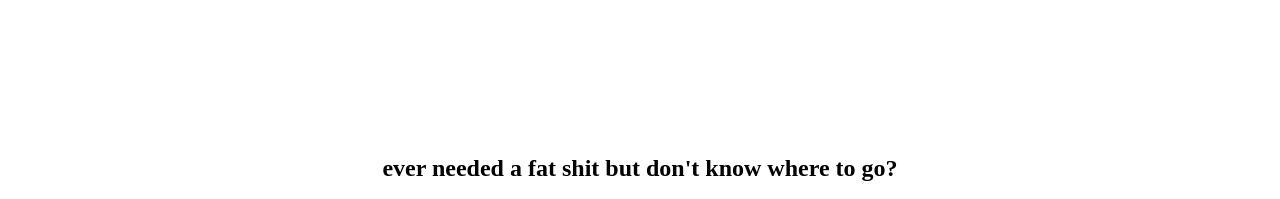
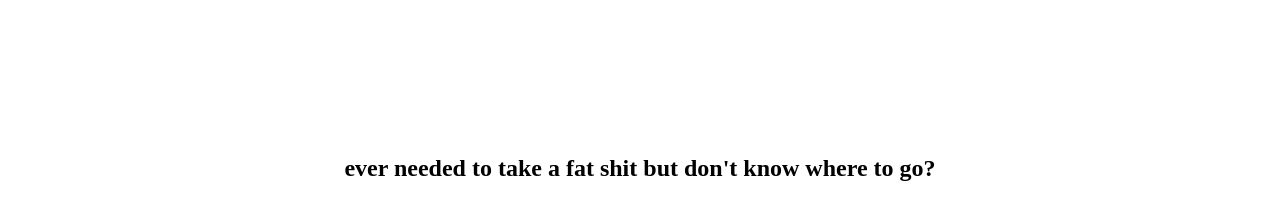
Before and after one commit to nlin21/PRM, a website: page index.html in a window 1280 px wide. Shown: the part 78-277 px from the top of the page. Drawn offline with Linux system fonts and the light colour scheme; a web font is replaced by a local one.

Commit message:
Update index.html

```diff
--- a/index.html
+++ b/index.html
@@ -26,7 +26,7 @@
    </div>
 
    <div id="landing">
-      <h2>ever needed a fat shit but don't know where to go?</h2>
+      <h2>ever needed to take a fat shit but don't know where to go?</h2>
       <img src="resources/toilet.png" height="200" alt="PRM Logo">
       <h1>WE GOT YOU.</h1>
       <a href="map/map.html"><button id="mapbutton">Click Here to Find the NEAREST Toilet to you!</button></a>
```
